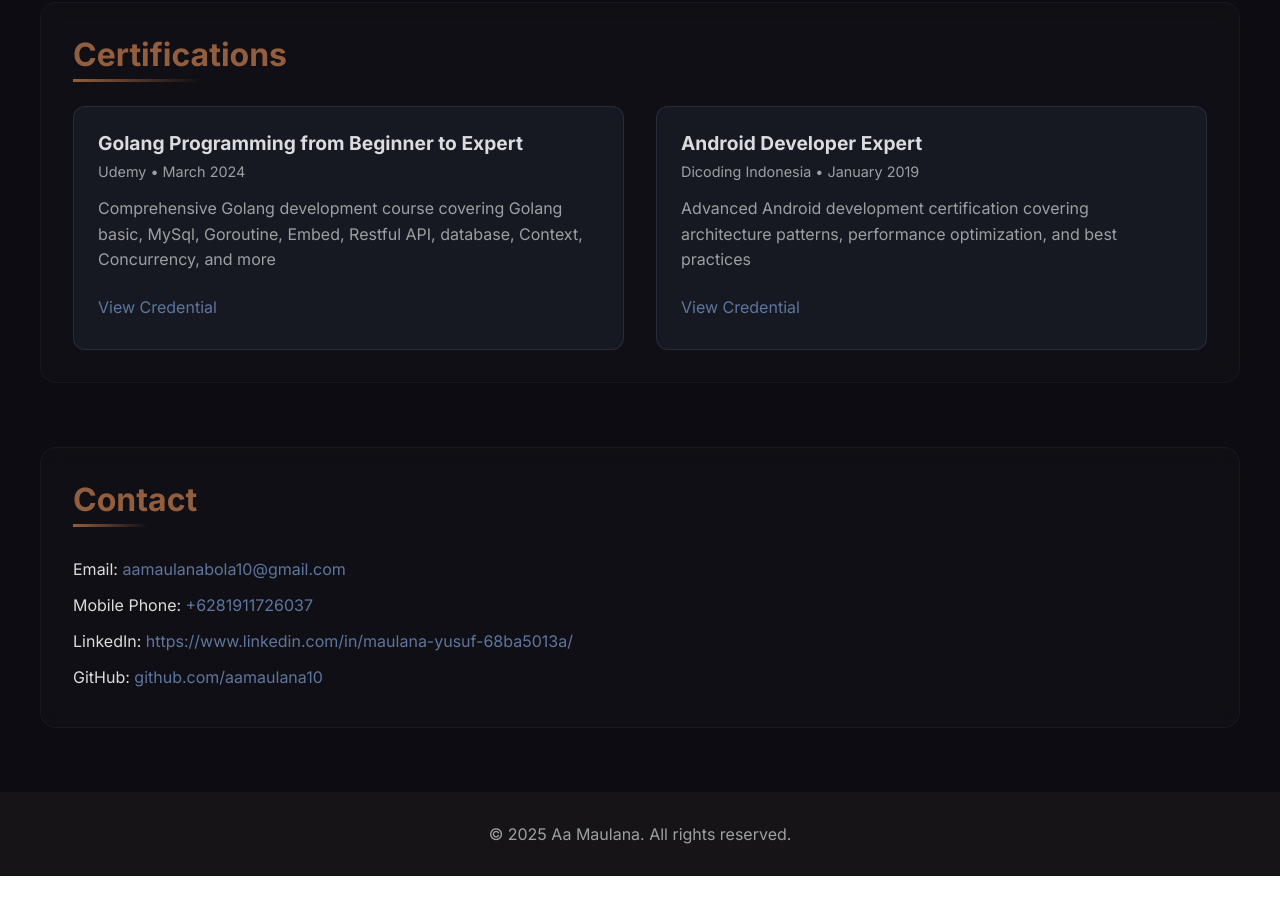
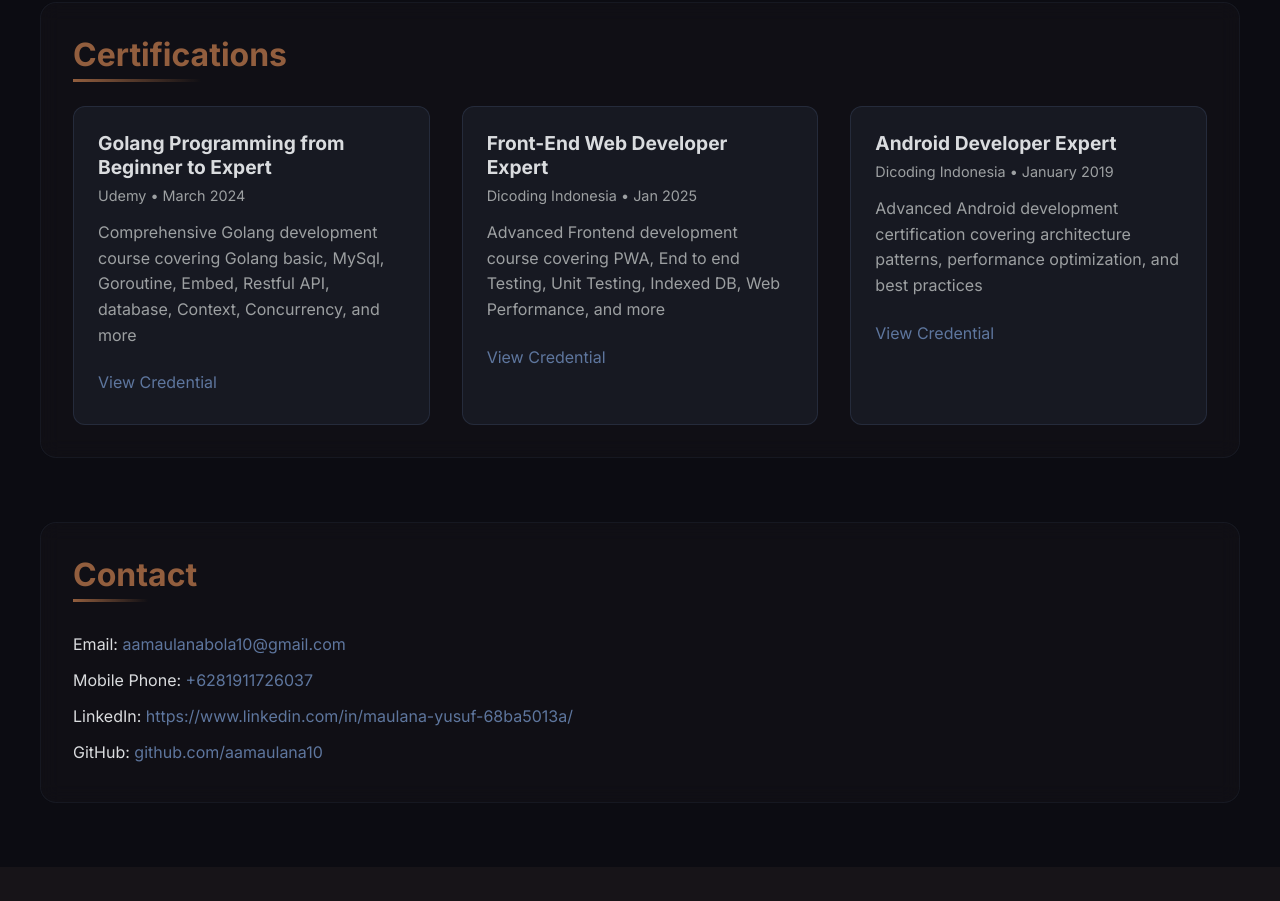
Before and after one commit to aamaulana10/aa-portofolio, a Next.js app: page /resume in a window 1280 px wide. Shown: the part 5700-6601 px from the top of the page. Before the commit the page ends 6576 px from the top, so only its background shows below. Built offline with nearby package versions, Linux system fonts and the light colour scheme.

Commit message:
adding certificate

```diff
--- a/src/app/resume/data/repositories/CertificationRepository.ts
+++ b/src/app/resume/data/repositories/CertificationRepository.ts
@@ -12,6 +12,14 @@ export class CertificationRepository {
     },
     {
       id: '2',
+      title: 'Front-End Web Developer Expert',
+      issuer: 'Dicoding Indonesia',
+      issueDate: 'Jan 2025',
+      credentialLink: 'https://www.dicoding.com/certificates/53XEDJ3WVPRN',
+      description: 'Advanced Frontend development course covering PWA, End to end Testing, Unit Testing, Indexed DB, Web Performance, and more'
+    },
+    {
+      id: '3',
       title: 'Android Developer Expert',
       issuer: 'Dicoding Indonesia',
       issueDate: 'January 2019',
```
